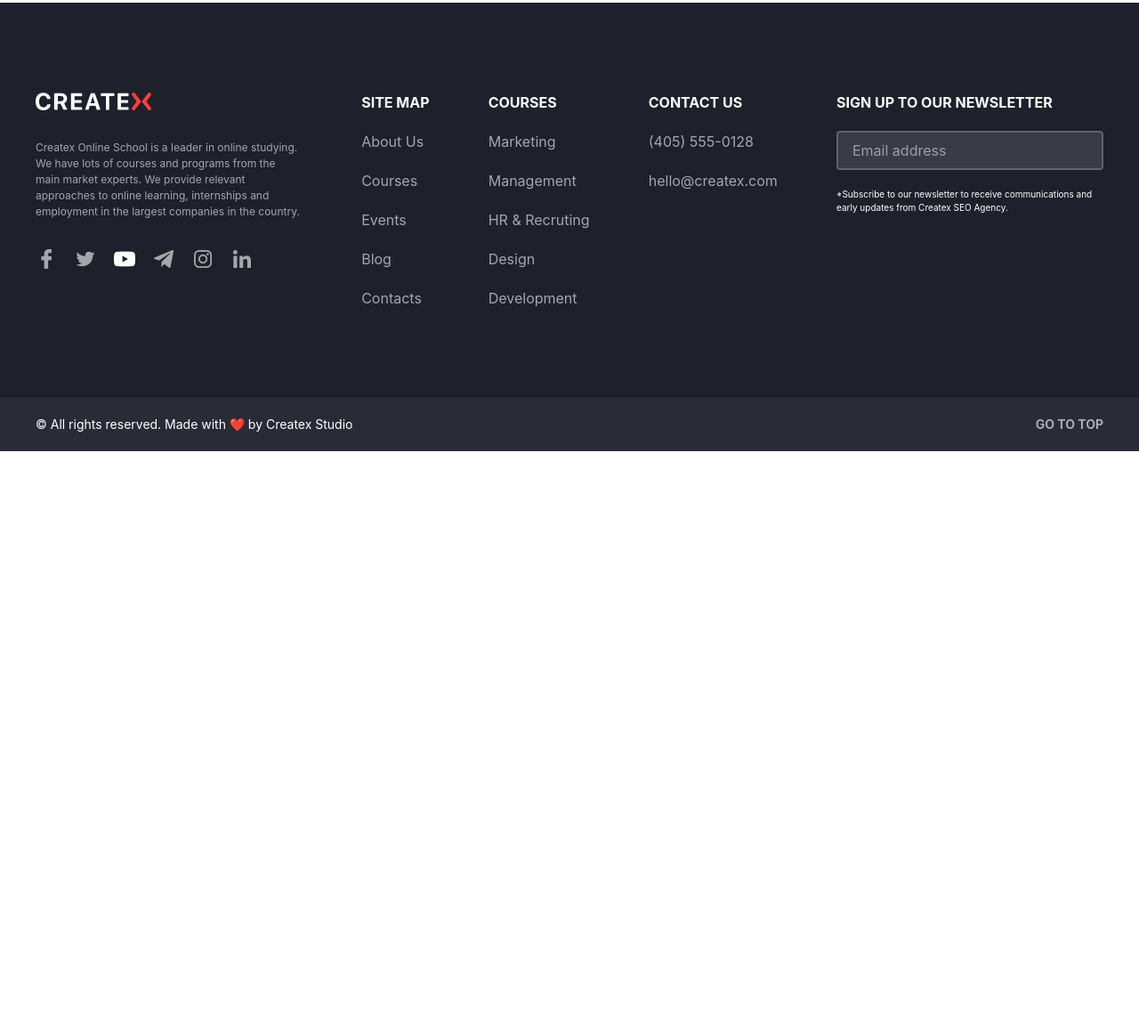
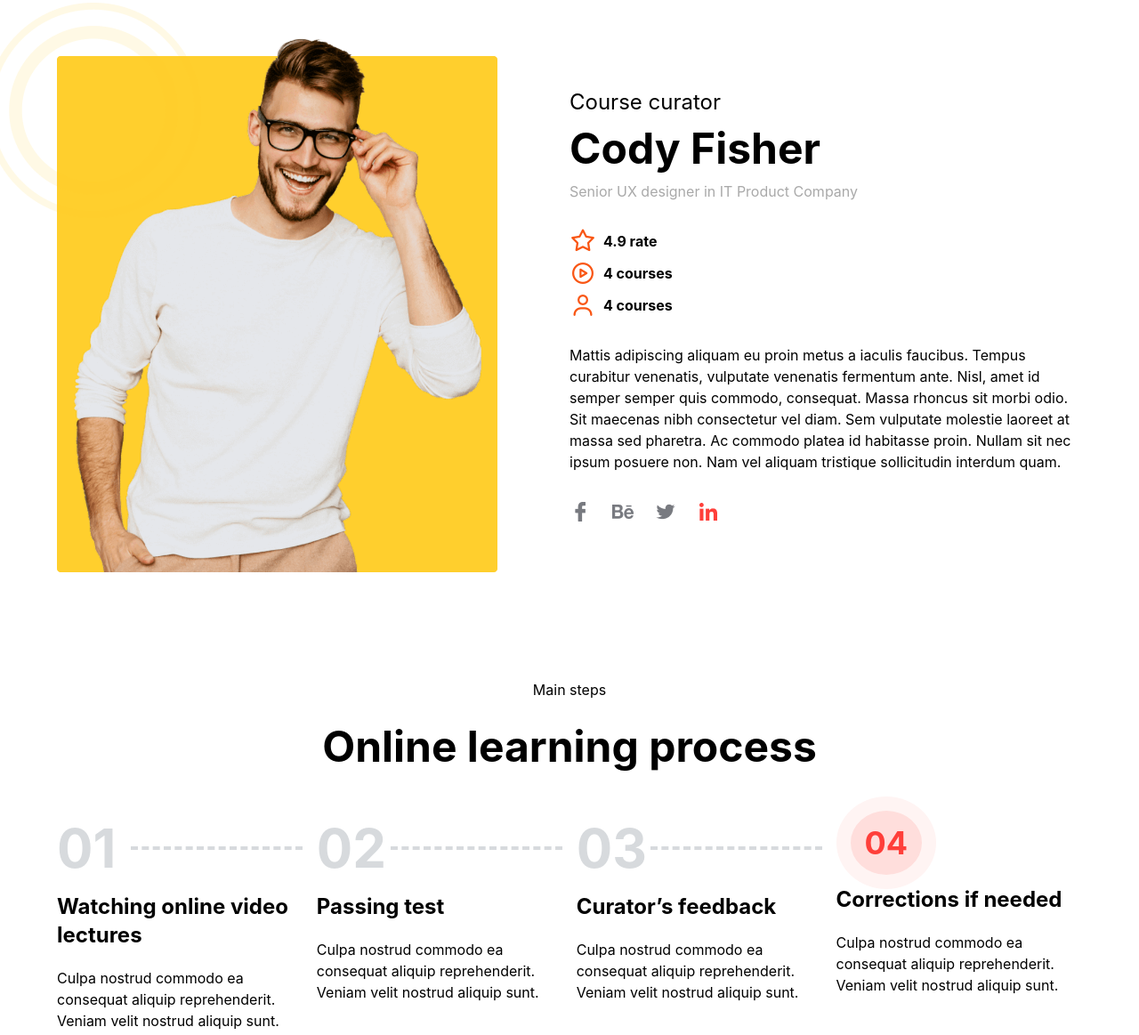
Before and after one commit to Vikingstrong/Home-Work-coop, a website: page src/page3.html in a window 1280 px wide. Shown: the part 1281-2444 px from the top of the page at 89% size. Before the commit the page ends 1788 px from the top, so only its background shows below. Drawn offline with nearby package versions, Linux system fonts and the light colour scheme; files that its build step writes are made by us from their sources; files whose address does not match are found by name.

Commit message:
sec3 done page3

```diff
--- a/src/page3.html
+++ b/src/page3.html
@@ -72,6 +72,63 @@
             <button class="w-full bg-[#F95614] py-3 rounded-md text-white">Join the course</button>
         </div>
     </section>
+    <section class="lg:max-w-310 w-[90%] m-auto lg:my-20 my-10 flex lg:flex-row flex-col py-10 items-center justify-between relative">
+        <img class="lg:flex hidden absolute lg:-left-20 left-0 top-0" src="img/page3/p7.png" alt="">
+     <img src="img/page3/p5.png" alt="">
+     <div class="lg:w-[50%] w-full flex flex-col items-start gap-8">
+     <div class="flex flex-col items-start gap-3">
+        <h1 class="text-2xl">Course curator</h1>
+        <h1 class="text-5xl font-bold">Cody Fisher</h1>
+        <h1 class="text-[darkgrey]">Senior UX designer in IT Product Company</h1>
+     </div>
+     <div class="flex flex-col items-start gap-3">
+        <h1 class="flex items-center gap-2 font-bold"><i class="fa-regular fa-star text-[#F95614]  text-2xl"></i> 4.9 rate</h1>
+        <h1 class="flex items-center gap-2 font-bold"><i class="fa-regular fa-circle-play text-[#F95614]  text-2xl"></i> 4 courses</h1>
+        <h1 class="flex items-center gap-2 font-bold"><i class="fa-regular fa-user text-[#F95614]  text-2xl"></i> 4 courses</h1>
+     </div>
+     <h1>Mattis adipiscing aliquam eu proin metus a iaculis faucibus. Tempus curabitur venenatis, vulputate venenatis fermentum ante. Nisl, amet id semper semper quis commodo, consequat. Massa rhoncus sit morbi odio. Sit maecenas nibh consectetur vel diam. Sem vulputate molestie laoreet at massa sed pharetra. Ac commodo platea id habitasse proin. Nullam sit nec ipsum posuere non. Nam vel aliquam tristique sollicitudin interdum quam. </h1>
+      <img src="img/page3/p6.png" alt="">
+    </div>
+    </section>
+    <section class="lg:max-w-310 w-[90%] m-auto lg:my-20 my-10 flex flex-col items-center gap-15">
+        <div class="flex flex-col items-center text-center gap-7">
+            <h1>Main steps</h1>
+            <h1 class="lg:text-5xl text-3xl font-bold">Online learning process</h1>
+        </div>
+        <div class="w-full flex lg:flex-row flex-col items-start lg:items-baseline justify-between">
+            <div class="lg:w-[24%] w-full flex flex-col items-start gap-5">
+                <div class="w-full flex items-center justify-between">
+                    <h1 class="lg:text-6xl text-3xl font-bold text-[#D7DADD]">01</h1>
+                    <div class="inline-block w-[70%] border-b-4 border-[#D7DADD] border-dashed"></div>
+                </div>
+                <h1 class="text-2xl font-bold">Watching online video lectures</h1>
+                <h1>Culpa nostrud commodo ea consequat aliquip reprehenderit. Veniam velit nostrud aliquip sunt.</h1>
+            </div>
+             <div class="lg:w-[24%] w-full flex flex-col items-start gap-5">
+                <div class="w-full flex items-center justify-between">
+                    <h1 class="lg:text-6xl text-3xl font-bold text-[#D7DADD]">02</h1>
+                    <div class="inline-block w-[70%] border-b-4 border-[#D7DADD] border-dashed"></div>
+                </div>
+                <h1 class="text-2xl font-bold">Passing test</h1>
+                <h1>Culpa nostrud commodo ea consequat aliquip reprehenderit. Veniam velit nostrud aliquip sunt.</h1>
+            </div>
+             <div class="lg:w-[24%] w-full flex flex-col items-start gap-5">
+                <div class="w-full flex items-center justify-between">
+                    <h1 class="lg:text-6xl text-3xl font-bold text-[#D7DADD]">03</h1>
+                    <div class="inline-block w-[70%] border-b-4 border-[#D7DADD] border-dashed"></div>
+                </div>
+                <h1 class="text-2xl font-bold">Curator’s feedback</h1>
+                <h1>Culpa nostrud commodo ea consequat aliquip reprehenderit. Veniam velit nostrud aliquip sunt.</h1>
+            </div>
+             <div class="lg:w-[24%] w-full flex flex-col items-start gap-5 lg:mt-0 mt-25 ">
+                <div class="w-full flex items-center justify-between lg:left-auto left-0 relative">
+                  <div class="bg-[#FFF4F3] rounded-[50%] p-4 absolute -top-20">  <h1 class="lg:text-4xl text-3xl font-bold text-[#FF3F3A] bg-[#FFDEDC] p-4 rounded-[50%]">04</h1></div>
+                </div>
+                <h1 class="text-2xl font-bold">Corrections if needed</h1>
+                <h1>Culpa nostrud commodo ea consequat aliquip reprehenderit. Veniam velit nostrud aliquip sunt.</h1>
+            </div>
+        </div>
+    </section>
 <footer class="bg-[#1E212C] p-5 py-10 lg:px-0 lg:py-25">
     <div class="max-w-300 m-auto flex lg:justify-between lg:flex-row flex-col gap-5 lg:gap-0">
 
```
Also changed, not shown: src/img/page3/p6.png (added), src/img/page3/p7.png (added).
